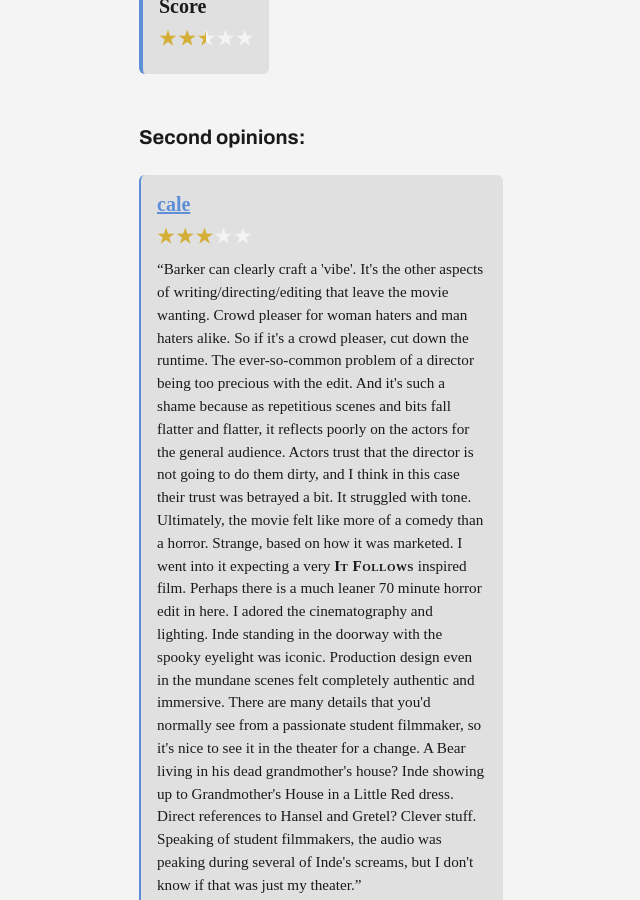
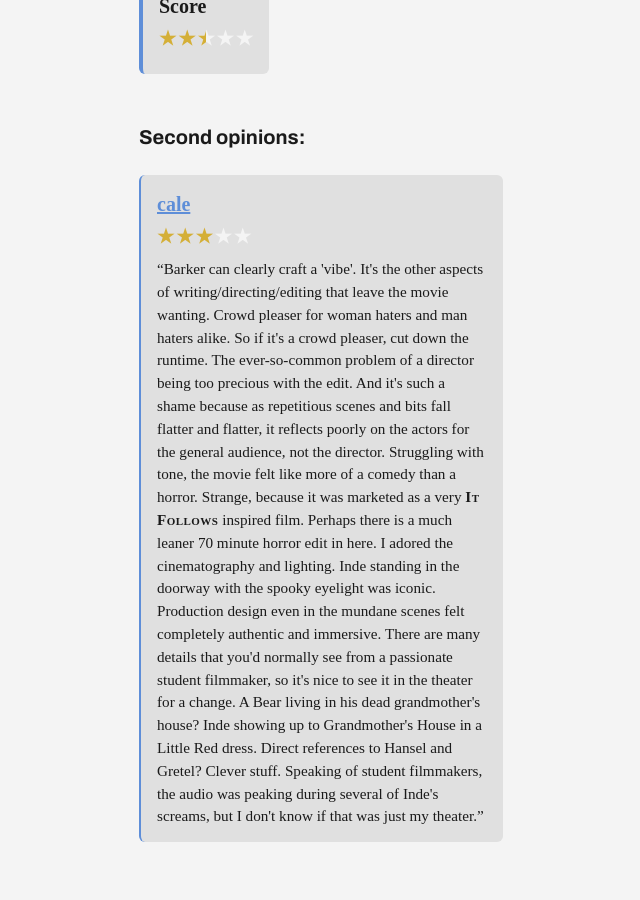
Before and after one commit to Slowburn-Movies/slowburn-movies.github.io, a Jekyll site: the page built from _posts/2026-05-19-obsession.md, in a window 1280 px wide and 900 px high, scrolled down 2806 px. Shown: the whole window, without its empty margins (121-761 px from the left). Built offline with Jekyll 4.4.1, drawn with Linux system fonts in a browser that asks for light colours; some web fonts are replaced.

Commit message:
Update 2026-05-19-obsession.md

```diff
--- a/_posts/2026-05-19-obsession.md
+++ b/_posts/2026-05-19-obsession.md
@@ -13,7 +13,7 @@ rating: 2.5
 other_ratings:
   - author: "cale"
     rating: 3
-    verdict: "Barker can clearly craft a 'vibe'. It's the other aspects of writing/directing/editing that leave the movie wanting. Crowd pleaser for woman haters and man haters alike. So if it's a crowd pleaser, cut down the runtime. The ever-so-common problem of a director being too precious with the edit. And it's such a shame because as repetitious scenes and bits fall flatter and flatter, it reflects poorly on the actors for the general audience. Actors trust that the director is not going to do them dirty, and I think in this case their trust was betrayed a bit. It struggled with tone. Ultimately, the movie felt like more of a comedy than a horror. Strange, based on how it was marketed. I went into it expecting a very <cite>It Follows</cite> inspired film. Perhaps there is a much leaner 70 minute horror edit in here. I adored the cinematography and lighting. Inde standing in the doorway with the spooky eyelight was iconic. Production design even in the mundane scenes felt completely authentic and immersive. There are many details that you'd normally see from a passionate student filmmaker, so it's nice to see it in the theater for a change. A Bear living in his dead grandmother's house? Inde showing up to Grandmother's House in a Little Red dress. Direct references to Hansel and Gretel? Clever stuff. Speaking of student filmmakers, the audio was peaking during several of Inde's screams, but I don't know if that was just my theater."
+    verdict: "Barker can clearly craft a 'vibe'. It's the other aspects of writing/directing/editing that leave the movie wanting. Crowd pleaser for woman haters and man haters alike. So if it's a crowd pleaser, cut down the runtime. The ever-so-common problem of a director being too precious with the edit. And it's such a shame because as repetitious scenes and bits fall flatter and flatter, it reflects poorly on the actors for the general audience, not the director. Struggling with tone, the movie felt like more of a comedy than a horror. Strange, because it was marketed as a very <cite>It Follows</cite> inspired film. Perhaps there is a much leaner 70 minute horror edit in here. I adored the cinematography and lighting. Inde standing in the doorway with the spooky eyelight was iconic. Production design even in the mundane scenes felt completely authentic and immersive. There are many details that you'd normally see from a passionate student filmmaker, so it's nice to see it in the theater for a change. A Bear living in his dead grandmother's house? Inde showing up to Grandmother's House in a Little Red dress. Direct references to Hansel and Gretel? Clever stuff. Speaking of student filmmakers, the audio was peaking during several of Inde's screams, but I don't know if that was just my theater."
 
 view_link: https://www.blumhouse.com/film/obsession
 letterboxd_link: https://letterboxd.com/jeffdelay/film/obsession-2025-2/
```
